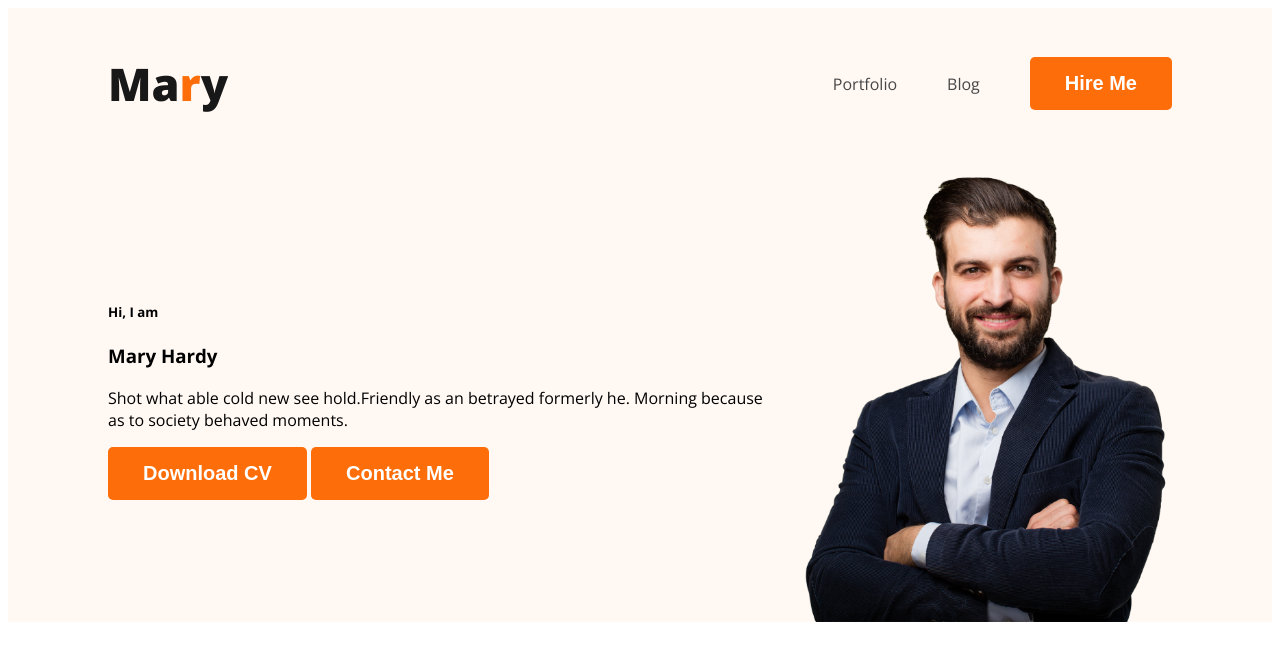
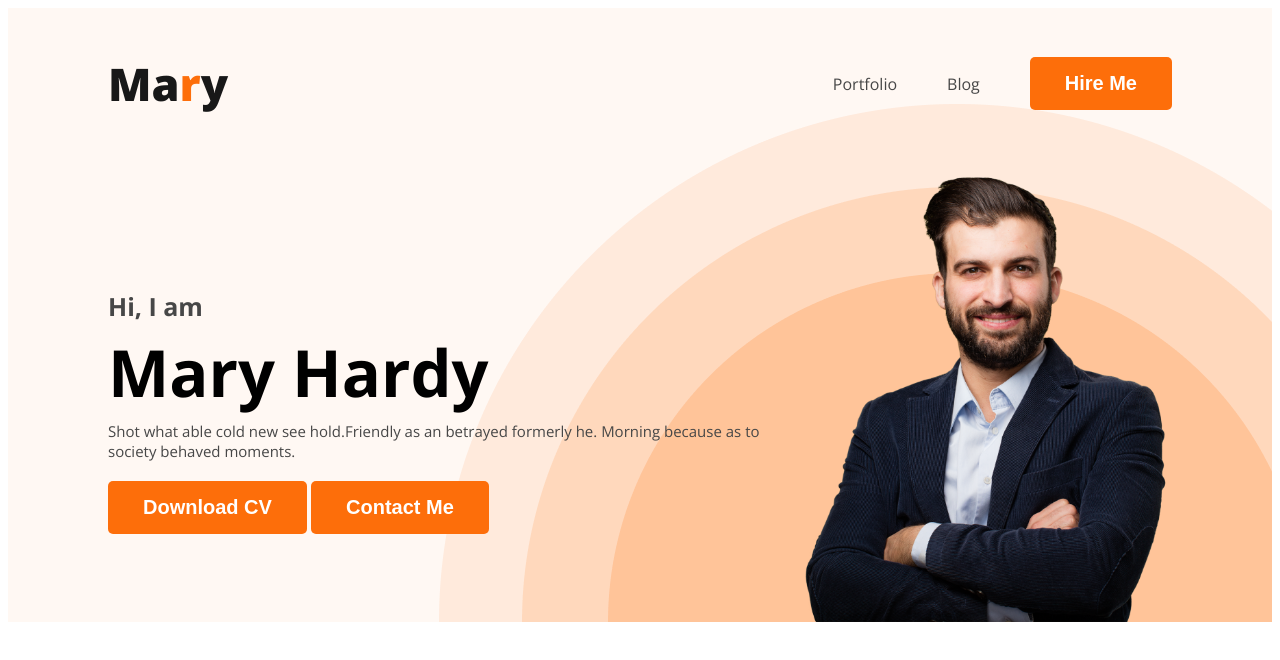
Before and after one commit to bluebird089/portfolio-website, a plain HTML site: page index.html in a window 1280 px wide. Drawn offline with nearby package versions, Linux system fonts and the light colour scheme.

Commit message:
added the front part

```diff
--- a/Styles/Portfolio.css
+++ b/Styles/Portfolio.css
@@ -45,15 +45,41 @@ nav a {
     text-decoration: none;
     color: #474747;
 }
-.header{
+
+.header {
     background-color: #fff8f3;
+    background-image: url(../images/header_bg.png);
+    background-repeat: no-repeat;
+    background-position: bottom right;
 }
+
 /* Banner Styles */
-.banner{
+.banner {
     padding: 0px 100px;
     display: flex;
     align-items: center;
 }
-.banner img{
+
+.banner img {
     width: 400px;
 }
+
+.banner-greet {
+    font-size: 25px;
+    margin-bottom: 0px;
+    color: #474747;
+}
+
+.banner-intro {
+    font-size: 65px;
+    font-weight: 700;
+    margin-top: 5px;
+    margin-bottom: 0px;
+}
+
+.banner-text p {
+    font-size: 15px;
+    margin-top: 5px;
+    margin-bottom: 20px;
+    color: #474747;
+}
```
